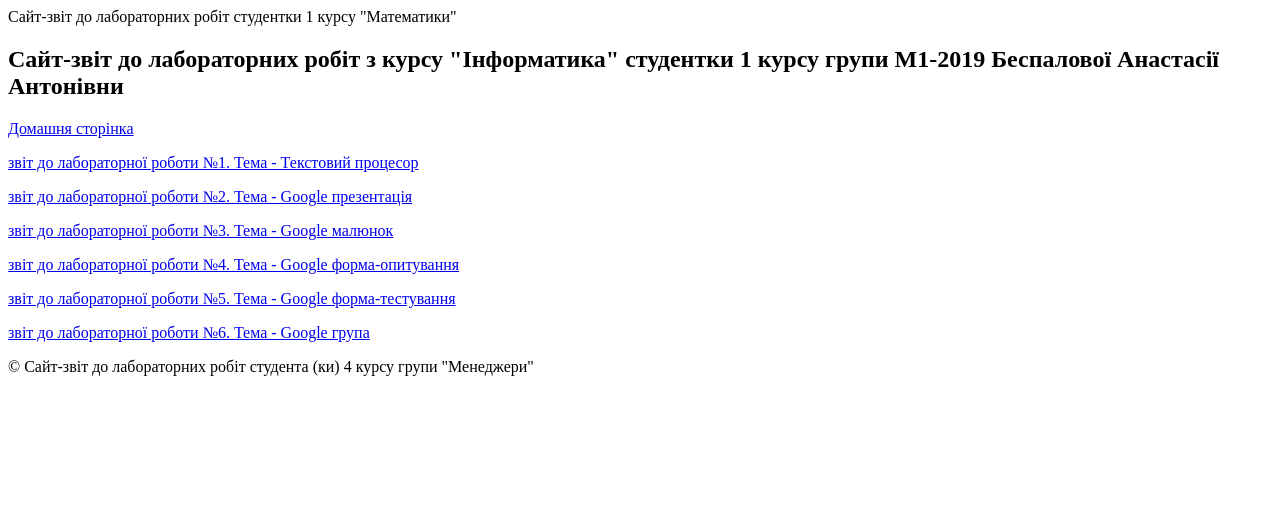
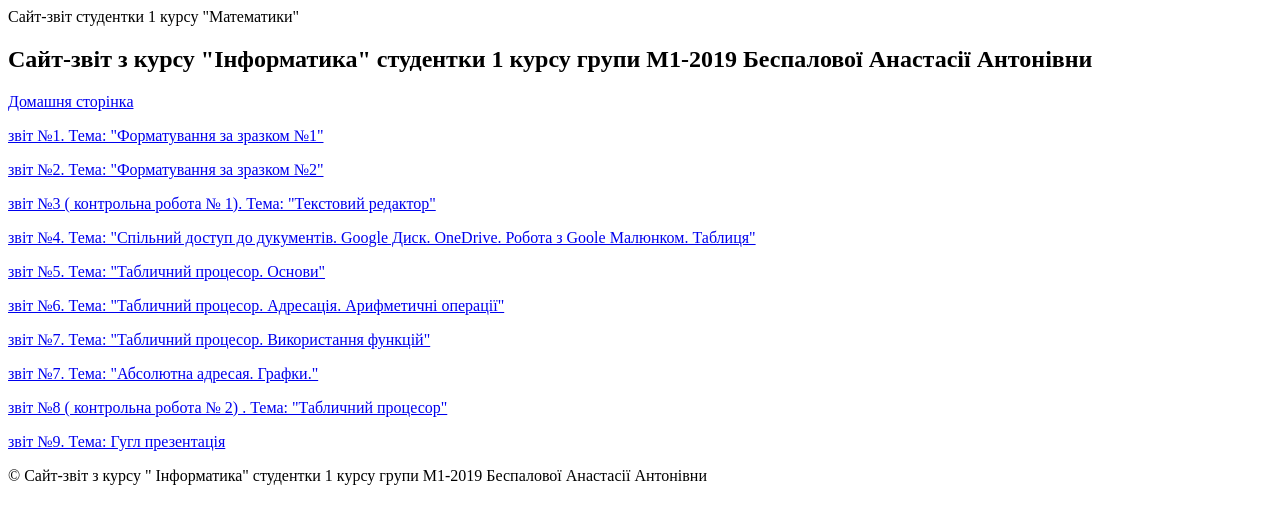
Before and after one commit to NastyaB1/site1, a plain HTML site: page index.html in a window 1280 px wide. Drawn offline with Linux system fonts and the light colour scheme.

Commit message:
Update index.html

```diff
--- a/index.html
+++ b/index.html
@@ -2,28 +2,32 @@
 <html>
  <head>
   <meta charset="utf-8" />
-  <title>Сайт-звіт до лабораторних робіт студентки 1 курсу "Математики"</title>
+  <title>Сайт-звіт  студентки 1 курсу "Математики"</title>
   <style type="text/css">
    <body>
   </style>
  </head>
  <body>
   <div id="container">
-   <div id="header">Сайт-звіт до лабораторних робіт студентки 1 курсу "Математики"</div>
+   <div id="header">Сайт-звіт студентки 1 курсу "Математики"</div>
    <div id="content">
-    <h2>Сайт-звіт до лабораторних робіт з курсу "Інформатика" студентки 1 курсу групи М1-2019 Беспалової Анастасії Антонівни</h2>
+    <h2>Сайт-звіт з курсу "Інформатика" студентки 1 курсу групи М1-2019 Беспалової Анастасії Антонівни</h2>
    </div>
    <div id="sidebar">
     <p><a href="index.html">Домашня сторінка</a></p>
-    <p><a href="lab1.html">звіт до лабораторної роботи №1. Тема - Текстовий процесор</a></p>
-    <p><a href="lab2.html">звіт до лабораторної роботи №2. Тема - Google презентація</a></p>
-    <p><a href="lab3.html">звіт до лабораторної роботи №3. Тема - Google малюнок</a></p>
-    <p><a href="lab4.html">звіт до лабораторної роботи №4. Тема - Google форма-опитування</a></p>
-    <p><a href="lab5.html">звіт до лабораторної роботи №5. Тема - Google форма-тестування</a></p>
-    <p><a href="lab6.html">звіт до лабораторної роботи №6. Тема -  Google група</a></p>
+    <p><a href="lab1.htm1">звіт №1. Тема: "Форматування за зразком №1"</a></p>
+    <p><a href="lab2.htm2">звіт №2. Тема: "Форматування за зразком №2"</a></p>
+    <p><a href="lab3.htm3">звіт №3 ( контрольна робота № 1). Тема: "Текстовий редактор"</a></p>
+    <p><a href="lab4.htm4">звіт №4. Тема: "Спільний доступ до дукументів. Google Диск. OneDrive. Робота з Goole Малюнком. Таблиця" </a></p>
+    <p><a href="lab5.htm5">звіт №5. Тема: "Табличний процесор. Основи" </a></p>
+    <p><a href="lab6.htm6">звіт №6. Тема: "Табличний процесор. Адресація. Арифметичні операції" </a></p>
+    <p><a href="lab7.htm7">звіт №7. Тема: "Табличний процесор. Використання функцій"</a></p>
+    <p><a href="lab7.htm8">звіт №7. Тема: "Абсолютна адресая. Графки."</a></p>
+    <p><a href="lab8.htm9">звіт №8 ( контрольна робота № 2) . Тема: "Табличний процесор"</a></p>
+    <p><a href="lab9.html">звіт №9. Тема: Гугл презентація</a></p>
    </div>
    <div class="clear"></div>
-   <div id="footer">&copy; Сайт-звіт до лабораторних робіт студента (ки) 4 курсу групи "Менеджери"</div>
+   <div id="footer">&copy; Сайт-звіт  з курсу " Інформатика" студентки 1 курсу групи М1-2019 Беспалової Анастасії Антонівни</div>
   </div>
  </body>
 </html>
```
